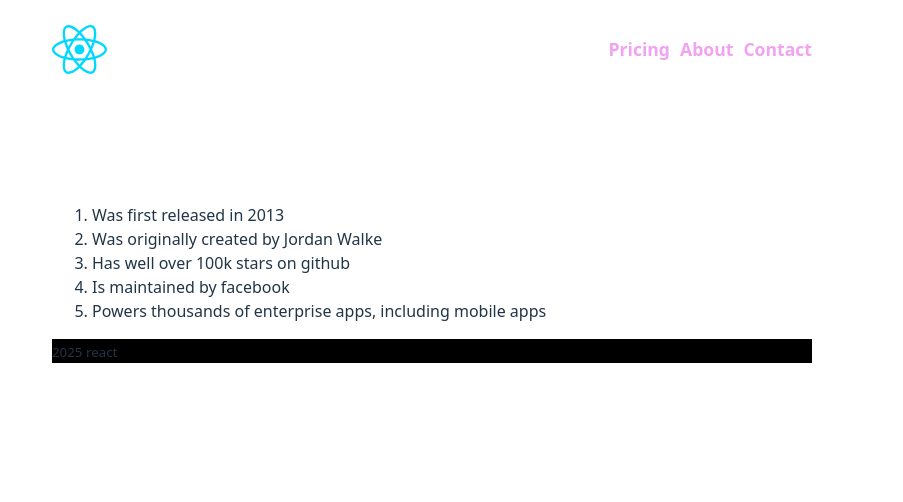
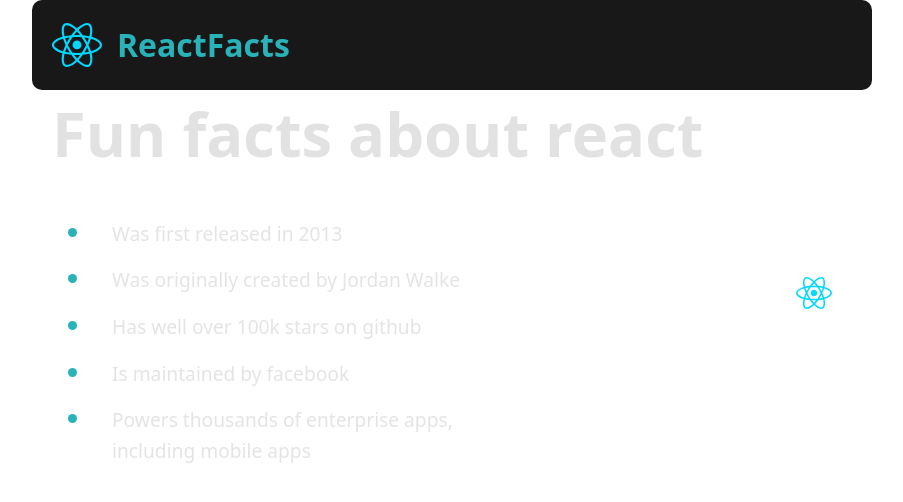
Before and after one commit to MouizMajid/learningcode, a React (Vite) app in the folder React/reactTutorial/: page / in a window 1280 px wide. Shown: the top 502 px of the page, without its empty margins (208-1111 px from the left). Built offline with nearby package versions, Linux system fonts and the light colour scheme.

Commit message:
more react work

```diff
--- a/React/reactTutorial/src/App.jsx
+++ b/React/reactTutorial/src/App.jsx
@@ -1,23 +1,17 @@
 import React from 'react'
 import { createRoot } from 'react-dom/client'
 import { Fragment } from 'react'
-import Header from './Header.jsx'
-import Main from './mainbody.jsx'
-import Footer from './Footer.jsx'
+import NavBar from './components/Navbar.jsx'
+import Main from './components/Mainbody.jsx'
 
 // const root = createRoot(document.getElementById('root'))
 
-
-
-
-
-function MyComponent() {
+function App() {
   return (<div className="main">
-    <Header />
+    <NavBar />
     <Main />
-    <Footer />
   </div>)
 }
 
 
-export default MyComponent
+export default App
--- a/React/reactTutorial/src/Header.jsx
+++ /dev/null
@@ -1,16 +0,0 @@
-function Header() {
-  return (
-    <header className="header">
-      <img src="src/assets/react.svg" alt="logo" className="logo"/>
-      <nav >
-        <ul className="navlist">
-          <li className="li1">Pricing</li>
-          <li className="li1">About</li>
-          <li className="li1">Contact</li>
-        </ul>
-      </nav>
-    </header>
-  )
-}
-
-export default Header
--- a/React/reactTutorial/src/Footer.jsx
+++ b/React/reactTutorial/src/components/Footer.jsx
@@ -1,3 +1,6 @@
+import React from 'react'
+
+
 function Footer() {
   return (
     <footer className="foot">
--- a/React/reactTutorial/src/Mainbody.jsx
+++ b/React/reactTutorial/src/components/Mainbody.jsx
@@ -1,15 +1,18 @@
+import React from 'react'
+
+
 function Main() {
   return (
-    <main>
-      <h1>Fun facts about react!</h1>
-      <ol>
+    <div className="mainbody">
+      <h1>Fun facts about react</h1>
+      <ul className="factslist">
         <li>Was first released in 2013</li>
         <li>Was originally created by Jordan Walke</li>
         <li>Has well over 100k stars on github</li>
         <li>Is maintained by facebook</li>
         <li>Powers thousands of enterprise apps, including mobile apps</li>
-      </ol>
-    </main>
+      </ul>
+    </div>
   )
 }
 
--- /dev/null
+++ b/React/reactTutorial/src/components/Navbar.jsx
@@ -0,0 +1,16 @@
+
+import React from 'react'
+
+
+function NavBar() {
+  return (
+    <header className="header">
+      <nav className="navbar">
+        <img src="./src/assets/react.svg" alt="logo"></img>
+        <span className="title">ReactFacts</span>
+      </nav>
+    </header>
+  )
+}
+
+export default NavBar
--- a/React/reactTutorial/src/index.css
+++ b/React/reactTutorial/src/index.css
@@ -13,38 +13,67 @@
   -moz-osx-font-smoothing: grayscale;
 }
 
+
+
 .main {
   max-width: 800px;
   margin: 0 auto;
-  padding: 20px;
   width: 100%;
   box-sizing: border-box;
 }
-.navlist {
-  color: teal;
-  list-style: none;
+.mainbody{
+  color: rgb(228, 228, 228);
+  font-size: 1.2rem;
+  text-align: left;
+  line-height: 1.6;
+  padding: 10px 20px;
+  background-image: url(./assets/react.svg);
+  background-repeat: no-repeat;
+  background-position-x: right;
+  background-position-y: center;
+}
+.mainbody>h1{
+  margin: 0;
+}
+.factslist{
+  margin-top: 45px;
+  max-width: 400px;
+}
+.factslist > li{
+  margin-bottom: 10px;
+  padding-left: 20px;
+  position: relative;
+}
+.factslist > li::marker{
+  color: rgb(41, 179, 184);
+  font-size: 1.5rem;
+
+}
+.header{
+  height: 90px;
+  width: 100%;
+  background-color: rgb(24, 24, 24);
+  padding: 0px 20px;
+  border-radius: 10px;
+
+}
+.navbar {
   display: flex;
+  align-items: center;
+  font-weight: bold;
+  height: 100%;
+
+}
+.title{
+  color: rgb(41, 179, 184);
+  font-size: 2rem;
+}
+.navbar > img{
+  width: 50px;
+  margin-right: 15px;
+
 }
 
-.header {
-  display: flex;
-  align-items: center;
-  justify-content: space-between;
-  font-weight: bold;
-}
-.foot{
-  background-color: black;
-}
-
-.li1 {
-  color: rgb(241, 162, 241);
-  margin-left: 10px;
-  font-size: 1.1rem;
-}
-
-.logo {
-  width: 55px;
-}
 
 
 a {
@@ -66,7 +95,7 @@
 h1 {
   font-size: 3.2em;
   line-height: 1.1;
-  color: white
+  color: rgb(226, 226, 226)
 }
 
 button {
```
